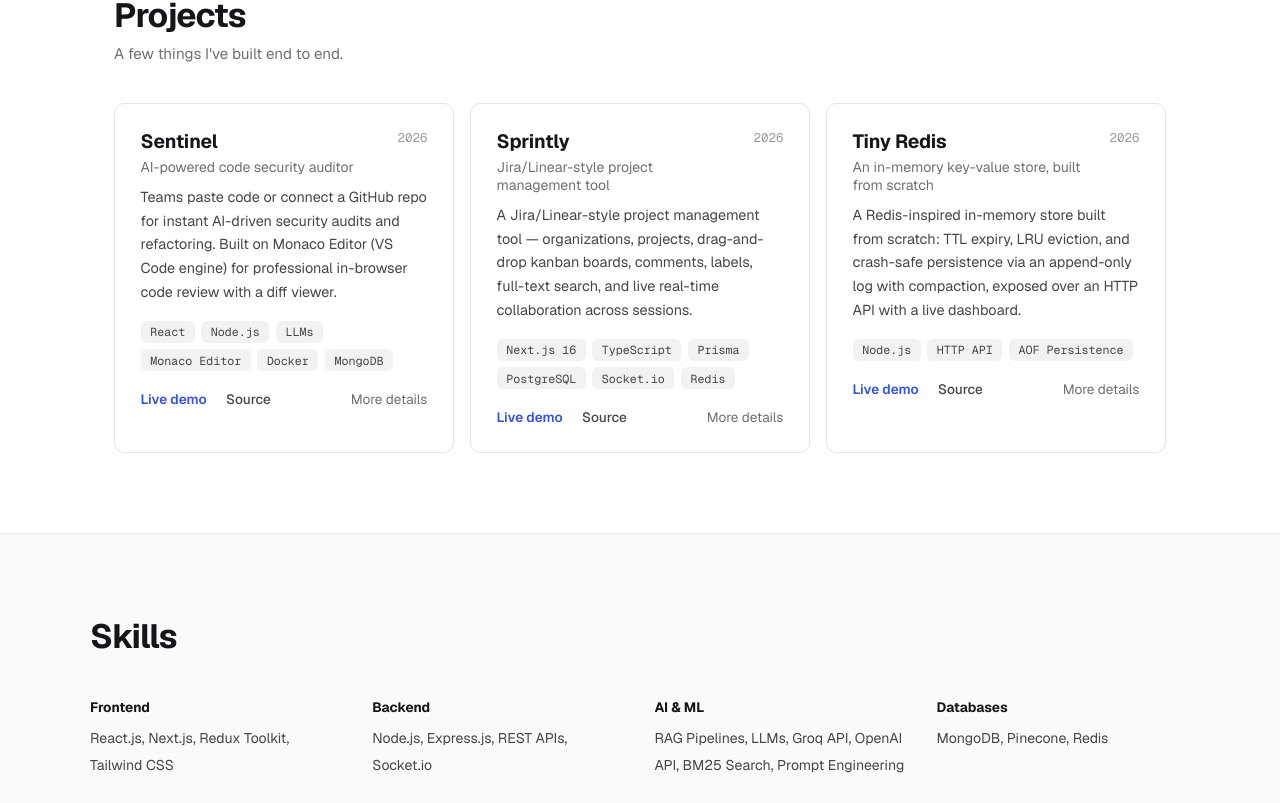
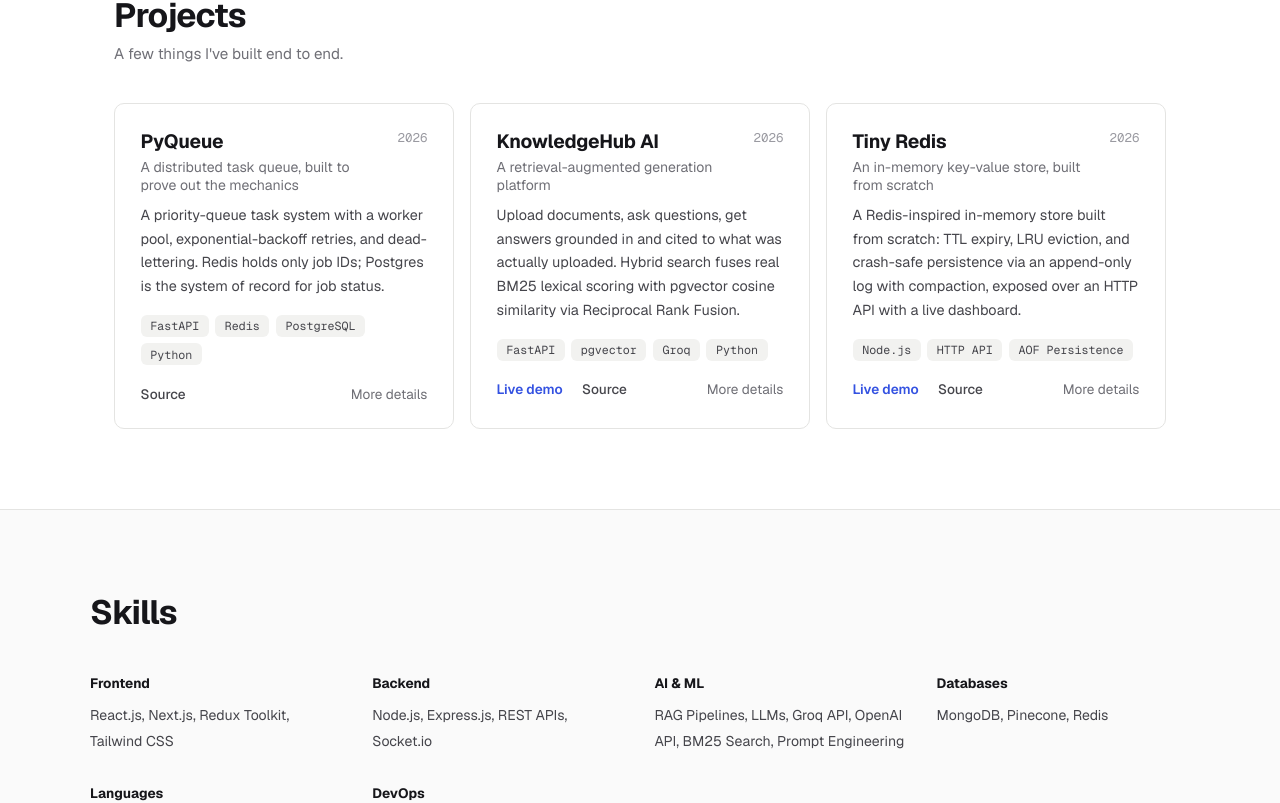
Before and after one commit to harshrajput018/harsh-portfolio, a React (Create React App) app: page / in a window 1280 px wide. Shown: the part 878-1681 px from the top of the page. Built offline with nearby package versions, Linux system fonts and the light colour scheme.

Commit message:
Sync projects with resume: PyQueue + KnowledgeHub AI replace Sentinel + Sprintly

```diff
--- a/src/data.js
+++ b/src/data.js
@@ -12,33 +12,32 @@ export const ME = {
 
 export const PROJECTS = [
   {
-    id: "01", name: "Sentinel", tagline: "AI-powered code security auditor",
-    category: "AI · DevTools", year: "2026",
-    stack: ["React", "Node.js", "LLMs", "Monaco Editor", "Docker", "MongoDB"],
-    liveUrl: "https://sentinel-lac-two.vercel.app",
-    githubUrl: "https://github.com/harshrajput018/sentinel",
-    live: true, accent: "#8B4513", accentBg: "#FBF0E8",
-    desc: "Teams paste code or connect a GitHub repo for instant AI-driven security audits and refactoring. Built on Monaco Editor (VS Code engine) for professional in-browser code review with a diff viewer.",
+    id: "01", name: "PyQueue", tagline: "A distributed task queue, built to prove out the mechanics",
+    category: "Backend · Distributed Systems", year: "2026",
+    stack: ["FastAPI", "Redis", "PostgreSQL", "Python"],
+    githubUrl: "https://github.com/harshrajput018/pyqueue",
+    live: false, accent: "#3B5EA6", accentBg: "#EBF0FA",
+    desc: "A priority-queue task system with a worker pool, exponential-backoff retries, and dead-lettering. Redis holds only job IDs; Postgres is the system of record for job status.",
     highlights: [
-      "Security-focused LLM system prompt engineered for vulnerability reasoning",
-      "One-Click Refactor diff viewer — preview changes before accepting",
-      "Code Health Scores tracked over time in MongoDB to expose recurring issues",
-      "Full stack containerized with Docker for environment parity",
+      "Lease-based crash recovery: workers renew a short-TTL Redis lease from a background thread independent of task execution",
+      "A reaper sweep (SELECT FOR UPDATE SKIP LOCKED) detects and requeues orphaned jobs if a worker process dies mid-task",
+      "Verified against a real hard-killed worker process (kill -9), not simulated",
+      "20 passing tests against real Postgres/Redis, not mocks",
     ],
   },
   {
-    id: "02", name: "Sprintly", tagline: "Jira/Linear-style project management tool",
-    category: "Full Stack · Real-time", year: "2026",
-    stack: ["Next.js 16", "TypeScript", "Prisma", "PostgreSQL", "Socket.io", "Redis"],
-    liveUrl: "https://jira-clone-web-seven.vercel.app",
-    githubUrl: "https://github.com/harshrajput018/jira-clone",
-    live: true, accent: "#3B5EA6", accentBg: "#EBF0FA",
-    desc: "A Jira/Linear-style project management tool — organizations, projects, drag-and-drop kanban boards, comments, labels, full-text search, and live real-time collaboration across sessions.",
+    id: "02", name: "KnowledgeHub AI", tagline: "A retrieval-augmented generation platform",
+    category: "AI · Backend", year: "2026",
+    stack: ["FastAPI", "pgvector", "Groq", "Python"],
+    liveUrl: "https://knowledgehub-api.onrender.com/docs",
+    githubUrl: "https://github.com/harshrajput018/knowledgehub",
+    live: true, accent: "#8B4513", accentBg: "#FBF0E8",
+    desc: "Upload documents, ask questions, get answers grounded in and cited to what was actually uploaded. Hybrid search fuses real BM25 lexical scoring with pgvector cosine similarity via Reciprocal Rank Fusion.",
     highlights: [
-      "Turborepo monorepo: Next.js web app + a dedicated Socket.io real-time service",
-      "Redis pub/sub relay lets serverless functions publish domain events to the standalone socket server, authenticated per-session via short-lived JWTs",
-      "Redis-backed rate limiting and CI running against real Postgres/Redis service containers",
-      "Deployed across four managed services (Vercel, Render, Neon Postgres, Upstash Redis) with verified multi-stage Docker builds",
+      "Streamed citation-grounded answers via Groq (LLaMA 3.3), required to cite sources for every claim",
+      "Verified the system correctly refuses to answer questions outside the ingested documents instead of hallucinating",
+      "Local embeddings (ONNX runtime, not torch) after a real production incident: torch OOM-killed the first deploy on Render's free tier",
+      "21 passing tests, including one real (not mocked) LLM call",
     ],
   },
   {
@@ -69,7 +68,7 @@ export const SKILLS = [
 
 export const EXPERIENCE = [
   {
-    co: "Primus Softech Solutions LLP", role: "Full-Stack Developer",
+    co: "Primus Softech Solutions LLP", role: "Software Developer",
     period: "Jan 2026 – Present", loc: "New Delhi", type: "Full-time",
     points: [
       "Contributing to development of the Centralized Coach Monitoring System (CCMS), a cross-platform Ionic React/TypeScript/Capacitor app giving real-time control over RMPU/AC systems, lighting, CCTV, and fault diagnostics across Vande Bharat trainsets.",
```
